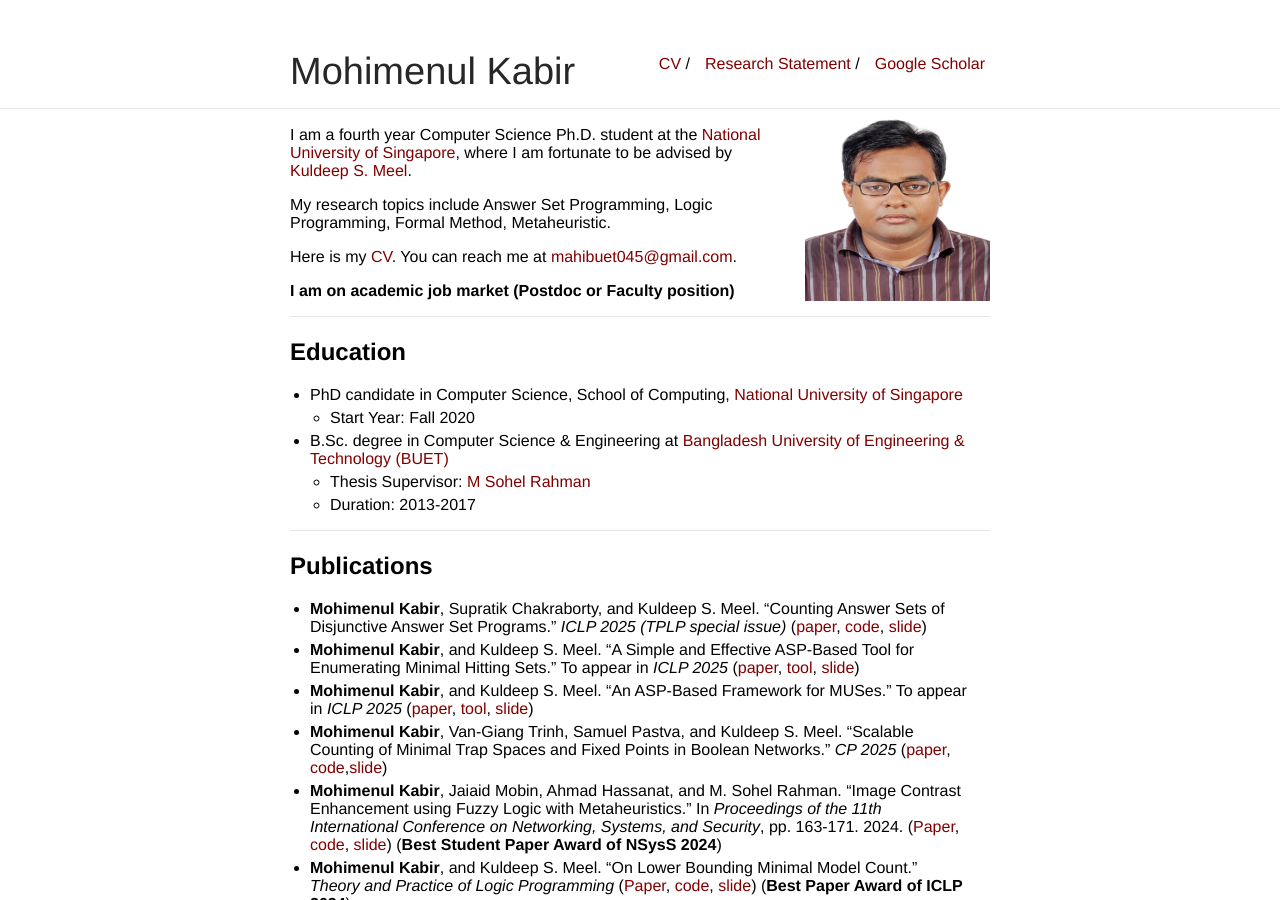
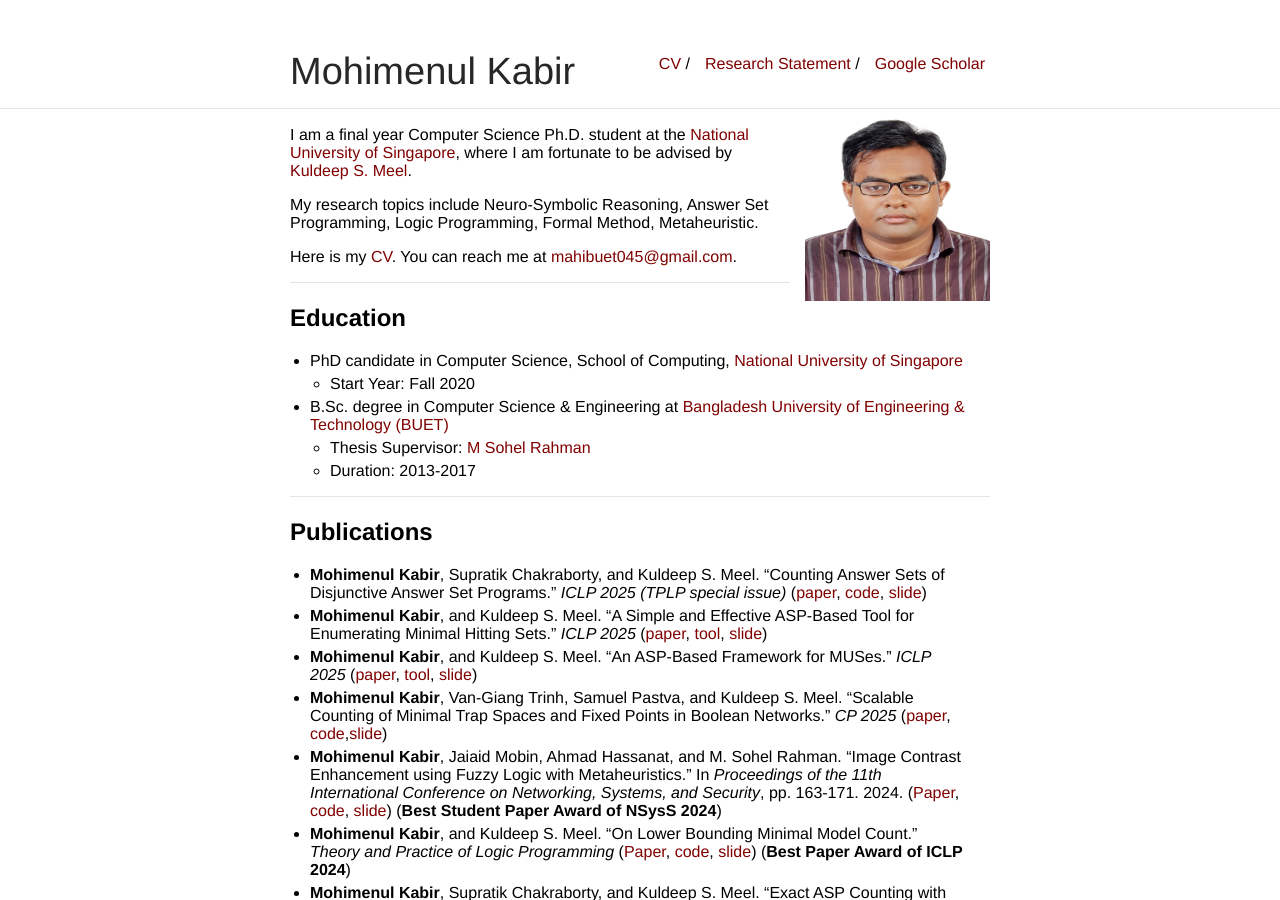
Before and after one commit to mahi045/mahi045.github.io, a Jekyll site: the page built from index.md, in a window 1280 px wide and 900 px high. Built offline with Jekyll 4.4.1, drawn with Linux system fonts in a browser that asks for light colours.

Commit message:
some edit

```diff
--- a/index.md
+++ b/index.md
@@ -5,14 +5,13 @@ layout: default
 
 <img class="profile-picture" src="mahi.jpg" height="45" width="38">
 
-I am a fourth year Computer Science Ph.D. student at the [National University of Singapore](https://www.comp.nus.edu.sg), where I am fortunate to be advised by [Kuldeep S. Meel](https://www.cs.toronto.edu/~meel/).
+I am a final year Computer Science Ph.D. student at the [National University of Singapore](https://www.comp.nus.edu.sg), where I am fortunate to be advised by [Kuldeep S. Meel](https://www.cs.toronto.edu/~meel/).
 
-My research topics include Answer Set Programming, Logic Programming, Formal Method, Metaheuristic.
+My research topics include Neuro-Symbolic Reasoning, Answer Set Programming, Logic Programming, Formal Method, Metaheuristic.
 
 
 Here is my [CV](CV.pdf). You can reach me at [mahibuet045@gmail.com](mailto:mahibuet045@gmail.com).
 
-**I am on academic job market (Postdoc or Faculty position)**
 
 
 ---
@@ -29,9 +28,9 @@ Here is my [CV](CV.pdf). You can reach me at [mahibuet045@gmail.com](mailto:mahi
 ## Publications
 
 - **Mohimenul Kabir**, Supratik Chakraborty, and Kuldeep S. Meel. "Counting Answer Sets of Disjunctive Answer Set Programs." _ICLP 2025 (TPLP special issue)_ ([paper](https://www.arxiv.org/abs/2507.11655), [code](https://github.com/meelgroup/SharpASP-SR), [slide](sharpasp_sr_Kabir.pdf))
-- **Mohimenul Kabir**, and Kuldeep S. Meel. "A Simple and Effective ASP-Based Tool for Enumerating Minimal Hitting Sets." To appear in _ICLP 2025_
+- **Mohimenul Kabir**, and Kuldeep S. Meel. "A Simple and Effective ASP-Based Tool for Enumerating Minimal Hitting Sets." _ICLP 2025_
 ([paper](https://arxiv.org/abs/2507.09194), [tool](https://zenodo.org/records/15104697), [slide](mhs-asp_Kabir.pdf))
-- **Mohimenul Kabir**, and Kuldeep S. Meel. "An ASP-Based Framework for MUSes." To appear in _ICLP 2025_ ([paper](https://arxiv.org/abs/2507.03929), [tool](https://zenodo.org/records/15300472), [slide](mus-asp_Kabir.pdf))
+- **Mohimenul Kabir**, and Kuldeep S. Meel. "An ASP-Based Framework for MUSes." _ICLP 2025_ ([paper](https://arxiv.org/abs/2507.03929), [tool](https://zenodo.org/records/15300472), [slide](mus-asp_Kabir.pdf))
 - **Mohimenul Kabir**, Van-Giang Trinh, Samuel Pastva, and Kuldeep S. Meel. "Scalable Counting of Minimal Trap Spaces and Fixed Points in Boolean Networks." _CP 2025_ ([paper](https://arxiv.org/pdf/2506.06013),  [code](https://github.com/meelgroup/bn-counting),[slide](counting_bn_talk.pdf))
 - **Mohimenul Kabir**, Jaiaid Mobin, Ahmad Hassanat, and M. Sohel Rahman. "Image Contrast Enhancement using Fuzzy Logic with Metaheuristics." In _Proceedings of the 11th International Conference on Networking, Systems, and Security_, pp. 163-171. 2024. ([Paper](https://dl.acm.org/doi/10.1145/3704522.3704542), [code](https://bitbucket.org/mahi045/image-enhancement/src/master/), [slide](nsys2024presentation.pdf)) (**Best Student Paper Award of NSysS 2024**)
 - **Mohimenul Kabir**, and Kuldeep S. Meel. "On Lower Bounding Minimal Model Count." _Theory and Practice of Logic Programming_ ([Paper](https://arxiv.org/pdf/2407.09744), [code](https://github.com/meelgroup/minLB), [slide](minLB.pdf)) (**Best Paper Award of ICLP 2024**)
```
